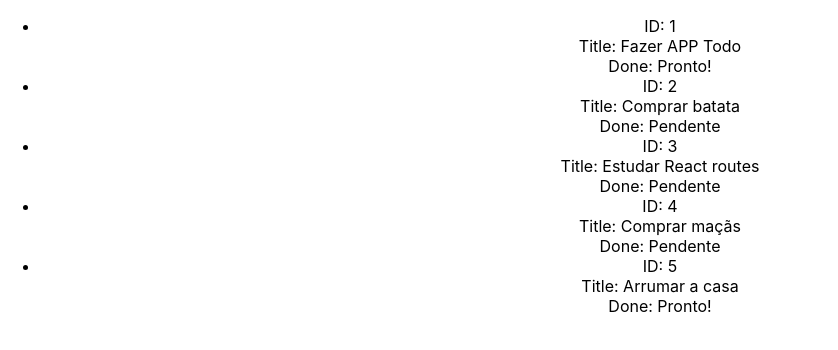
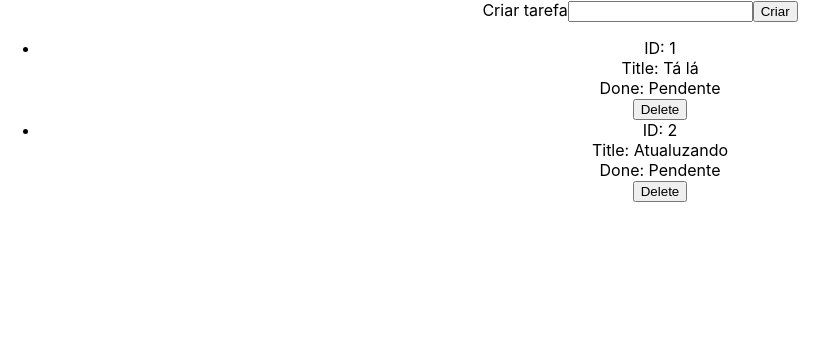
Before and after one commit to tiagoamaro/toti-turma-10-todo-crud, a React (Create React App) app: page / in a window 1280 px wide. Shown: the top 350 px of the page, without its empty margins (0-838 px from the left). Built offline with nearby package versions, Linux system fonts and the light colour scheme; data requests are answered from the project's data file.

Commit message:
Controle do estado no componente pai e destruição de tarefa

```diff
--- a/db/fake-api.json
+++ b/db/fake-api.json
@@ -1,29 +1,14 @@
 {
   "tasks": [
     {
-      "id": 1,
-      "title": "Fazer APP Todo",
-      "done": true
+      "title": "Tá lá ",
+      "done": false,
+      "id": 1
     },
     {
-      "id": 2,
-      "title": "Comprar batata",
-      "done": false
-    },
-    {
-      "id": 3,
-      "title": "Estudar React routes",
-      "done": false
-    },
-    {
-      "id": 4,
-      "title": "Comprar maçãs",
-      "done": false
-    },
-    {
-      "id": 5,
-      "title": "Arrumar a casa",
-      "done": true
+      "title": "Atualuzando",
+      "done": false,
+      "id": 2
     }
   ]
 }
--- a/src/App.js
+++ b/src/App.js
@@ -1,16 +1,41 @@
 import './App.css';
+
+import React from "react";
 import Lista from "./Lista"
+import CriarTarefa from './CriarTarefa';
 
 // Lista de tarefas
 // -> Listar tarefa por tarefa
 // -> tarefa
 
-function App() {
-  return (
-    <div className="App">
-      <Lista />
-    </div>
-  );
+export default class App extends React.Component {
+  constructor() {
+    super()
+
+    this.state = {
+      tasks: []
+    }
+
+    this.fetchTasks = this.fetchTasks.bind(this);
+  }
+
+  fetchTasks() {
+    fetch("http://localhost:3001/tasks")
+      .then(response => response.json())
+      .then(tasks => this.setState({ tasks: tasks }))
+  }
+
+  componentDidMount() {
+    this.fetchTasks()
+  }
+
+  render() {
+    return (
+      <div className="App">
+        <CriarTarefa createTaskCallback={this.fetchTasks} />
+
+        <Lista tasks={this.state.tasks} fetchTasksCallback={this.fetchTasks} />
+      </div>
+    );
+  }
 }
-
-export default App;
--- /dev/null
+++ b/src/CriarTarefa.js
@@ -0,0 +1,48 @@
+import React from "react";
+
+export default class CriarTarefa extends React.Component {
+    constructor() {
+        super()
+
+        this.state = {
+            title: ""
+        }
+
+        this.handleChange = this.handleChange.bind(this)
+        this.save = this.save.bind(this)
+    }
+
+    handleChange(event) {
+        this.setState({ title: event.target.value })
+    }
+
+    save() {
+        const newTask = {
+            title: this.state.title,
+            done: false,
+        }
+
+        fetch("http://localhost:3001/tasks", {
+            method: "POST",
+            headers: {
+                "Content-Type": "application/json",
+            },
+            body: JSON.stringify(newTask)
+        })
+
+        this.setState({ title: "" })
+        this.props.createTaskCallback()
+    }
+
+    render() {
+        return (
+            <div>
+                <label>
+                    Criar tarefa
+                    <input type="text" value={this.state.title} onChange={this.handleChange}></input>
+                </label>
+                <button onClick={this.save}>Criar</button>
+            </div>
+        )
+    }
+}
--- a/src/Lista.js
+++ b/src/Lista.js
@@ -1,24 +1,9 @@
 import React from "react";
 import Tarefa from "./Tarefa";
 
-export default class Lista extends React.Component {
-    constructor() {
-        super()
-
-        this.state = {
-            tasks: []
-        }
-    }
-
-    componentDidMount() {
-        fetch("http://localhost:3001/tasks")
-        .then(response => response.json())
-        .then(tasks => this.setState({ tasks: tasks }))
-    }
-
-    render() {
-        const taskList = this.state.tasks.map(task => {
-            return <Tarefa key={task.id} task={task} />
+export default function Lista(props) {
+    const taskList = props.tasks.map(task => {
+        return <Tarefa key={task.id} task={task} fetchTasksCallback={props.fetchTasksCallback} />
     })
 
     return (
@@ -27,4 +12,3 @@ export default class Lista extends React.Component {
         </ul>
     )
 }
-}
--- a/src/Tarefa.js
+++ b/src/Tarefa.js
@@ -3,6 +3,19 @@ import React from "react";
 export default class Tarefa extends React.Component {
     constructor(props) {
         super(props)
+
+        this.delete = this.delete.bind(this);
+    }
+
+    delete() {
+        const { id } = this.props.task;
+        const url = `http://localhost:3001/tasks/${id}`;
+
+        fetch(url, {
+            method: "DELETE"
+        })
+
+        this.props.fetchTasksCallback();
     }
 
     render() {
@@ -16,6 +29,8 @@ export default class Tarefa extends React.Component {
                 <div>ID: {id}</div>
                 <div>Title: {title}</div>
                 <div>Done: {done ? "Pronto!" : "Pendente"}</div>
+
+                <button onClick={this.delete}>Delete</button>
             </li>
         )
     }
```
Lines whose indentation alone changed are shown as unchanged.
